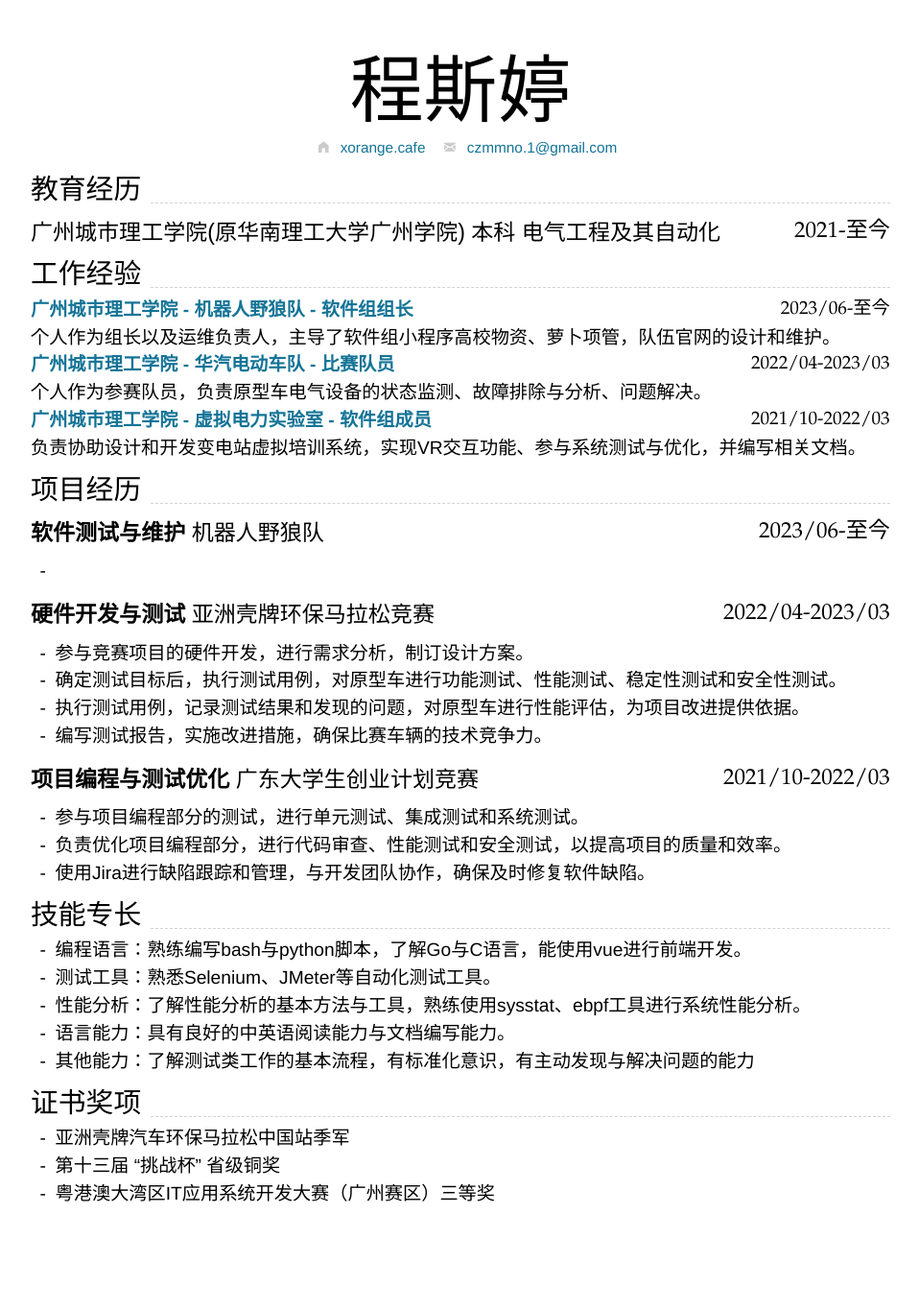
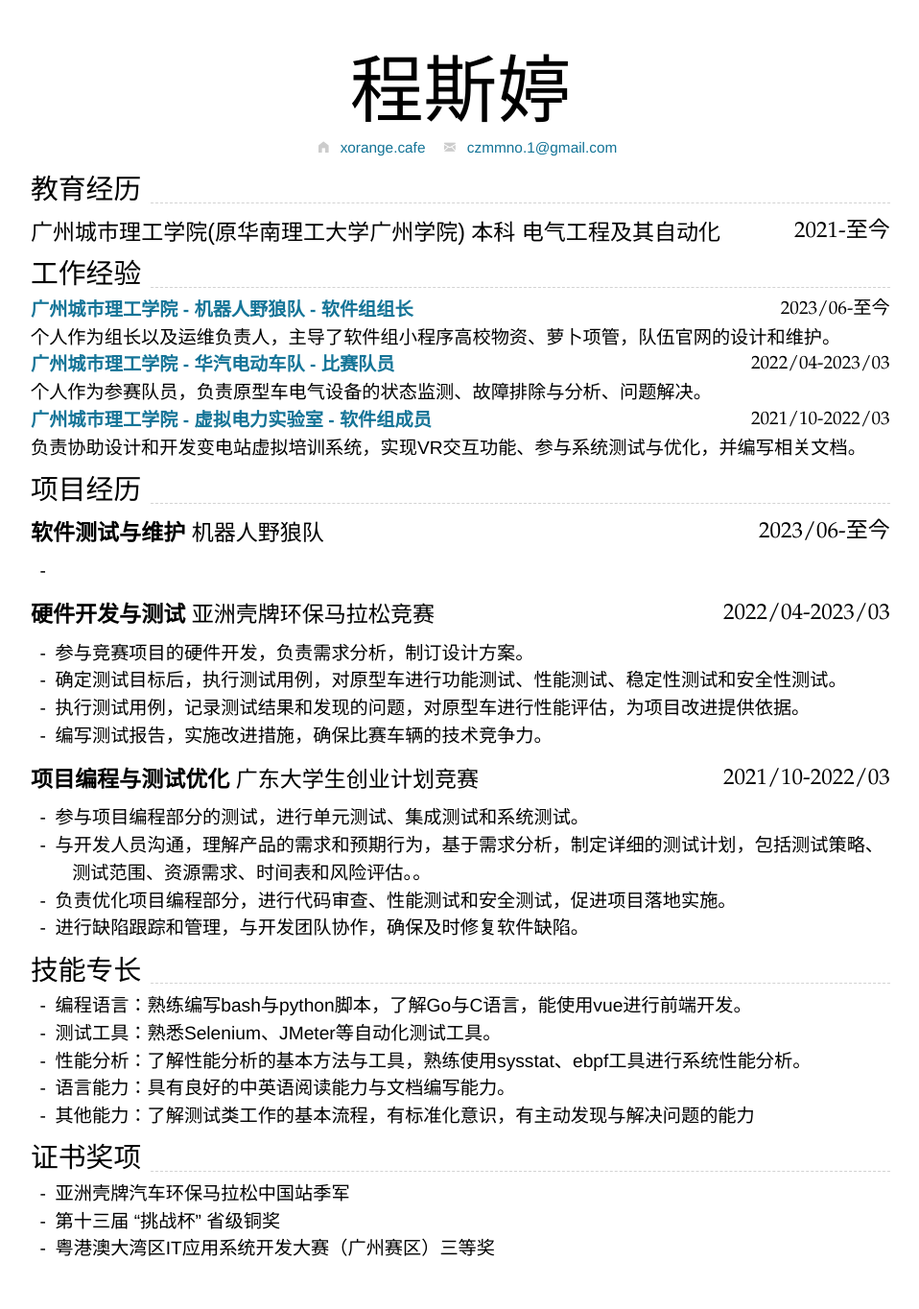
Before and after one commit to Lovelycz/resume, a Jekyll site: the page built from index.md, in a window 1280 px wide. Shown: the whole page at 96% size, without its empty margins (160-1118 px from the left). Built offline with Jekyll 4.4.1, drawn with Linux system fonts in a browser that asks for light colours; nearby versions of some CDN libraries; before the commit the page ends 1307 px from its top, so only the background shows below that.

Commit message:
index.md

```diff
--- a/index.md
+++ b/index.md
@@ -40,7 +40,7 @@ homepage:
 
 ### **硬件开发与测试** *亚洲壳牌环保马拉松竞赛* `2022/04-2023/03`
 
-- 参与竞赛项目的硬件开发，进行需求分析，制订设计方案。
+- 参与竞赛项目的硬件开发，负责需求分析，制订设计方案。
 - 确定测试目标后，执行测试用例，对原型车进行功能测试、性能测试、稳定性测试和安全性测试。
 - 执行测试用例，记录测试结果和发现的问题，对原型车进行性能评估，为项目改进提供依据。
 - 编写测试报告，实施改进措施，确保比赛车辆的技术竞争力。
@@ -48,8 +48,9 @@ homepage:
 ### **项目编程与测试优化** *广东大学生创业计划竞赛* `2021/10-2022/03`
 
 - 参与项目编程部分的测试，进行单元测试、集成测试和系统测试。
-- 负责优化项目编程部分，进行代码审查、性能测试和安全测试，以提高项目的质量和效率。
-- 使用Jira进行缺陷跟踪和管理，与开发团队协作，确保及时修复软件缺陷。
+- 与开发人员沟通，理解产品的需求和预期行为，基于需求分析，制定详细的测试计划，包括测试策略、测试范围、资源需求、时间表和风险评估。。
+- 负责优化项目编程部分，进行代码审查、性能测试和安全测试，促进项目落地实施。
+- 进行缺陷跟踪和管理，与开发团队协作，确保及时修复软件缺陷。
 
 
 ## 技能专长
```
